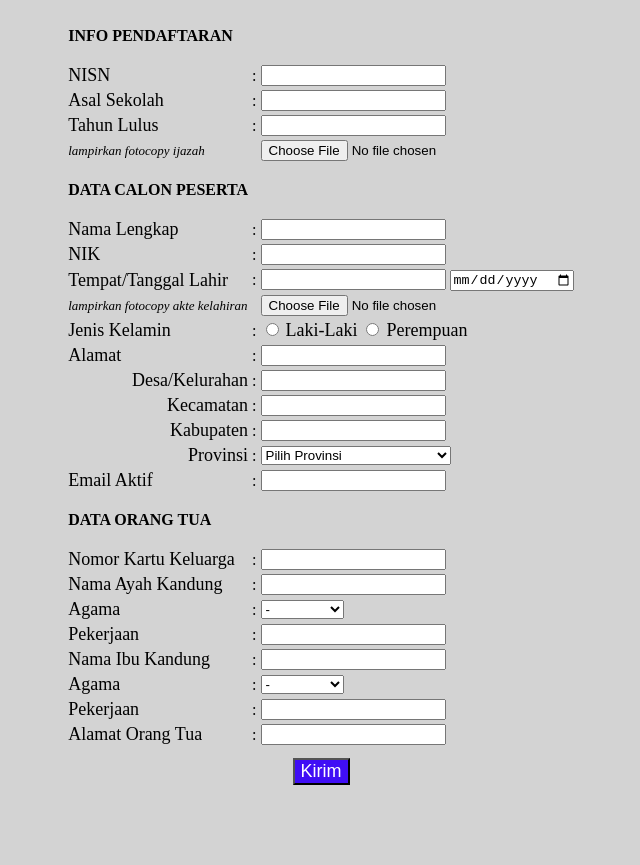
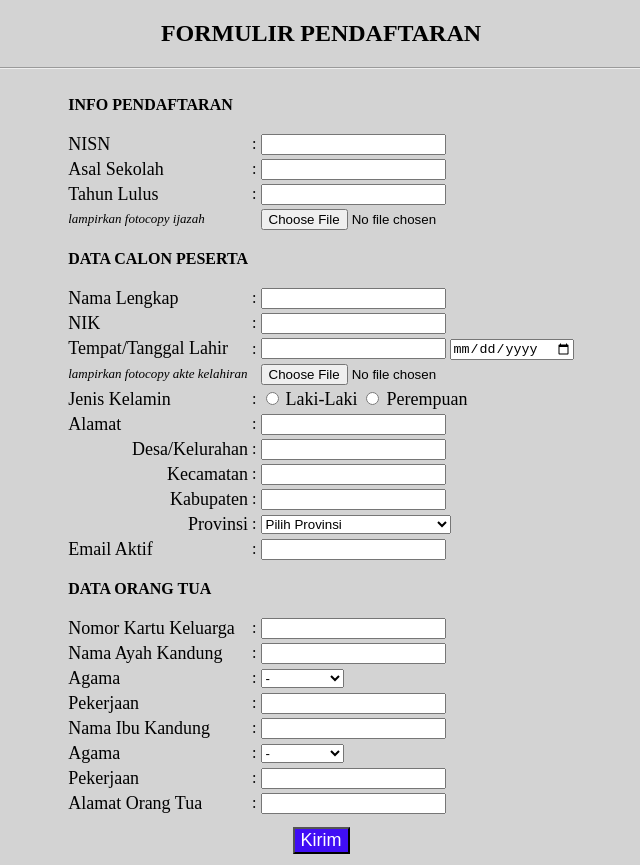
Before and after one commit to bimapras/pem-web2021, a plain HTML site: page Minggu 4/form.html in a window 1280 px wide. Shown: the whole page, without its empty margins (319-959 px from the left). Before the commit the page ends 800 px from the top, so only its background shows below. Drawn offline with Linux system fonts and the light colour scheme.

Commit message:
Update form.html

```diff
--- a/Minggu 4/form.html
+++ b/Minggu 4/form.html
@@ -19,6 +19,8 @@
             background-color: lightgray;
         }
     </style>
+    <h2 style="text-align: center;">FORMULIR PENDAFTARAN</h2>
+    <hr>
     <form action="form.php" method="post" name="form" autocomplete="off">
         <table>
             <tr>
```
